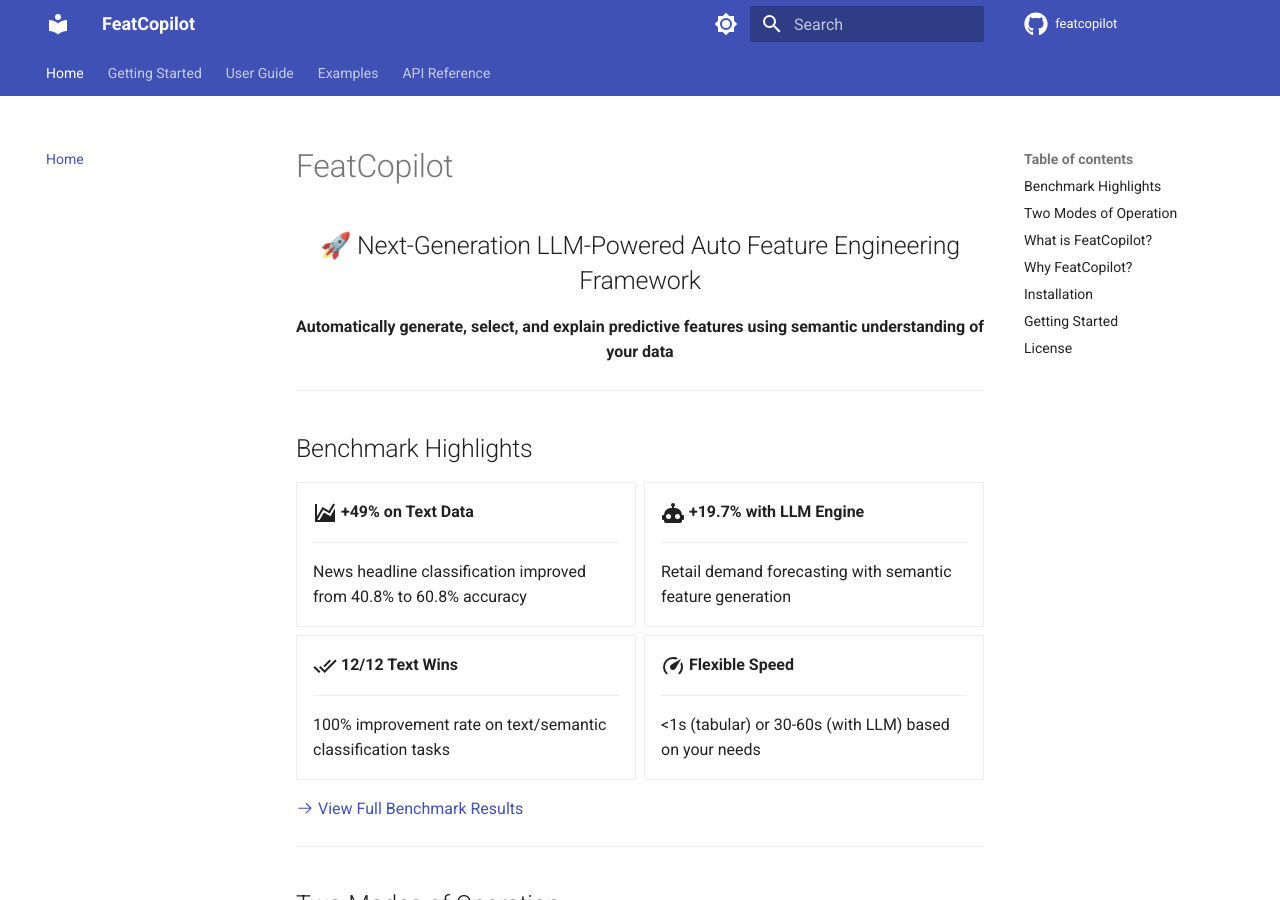
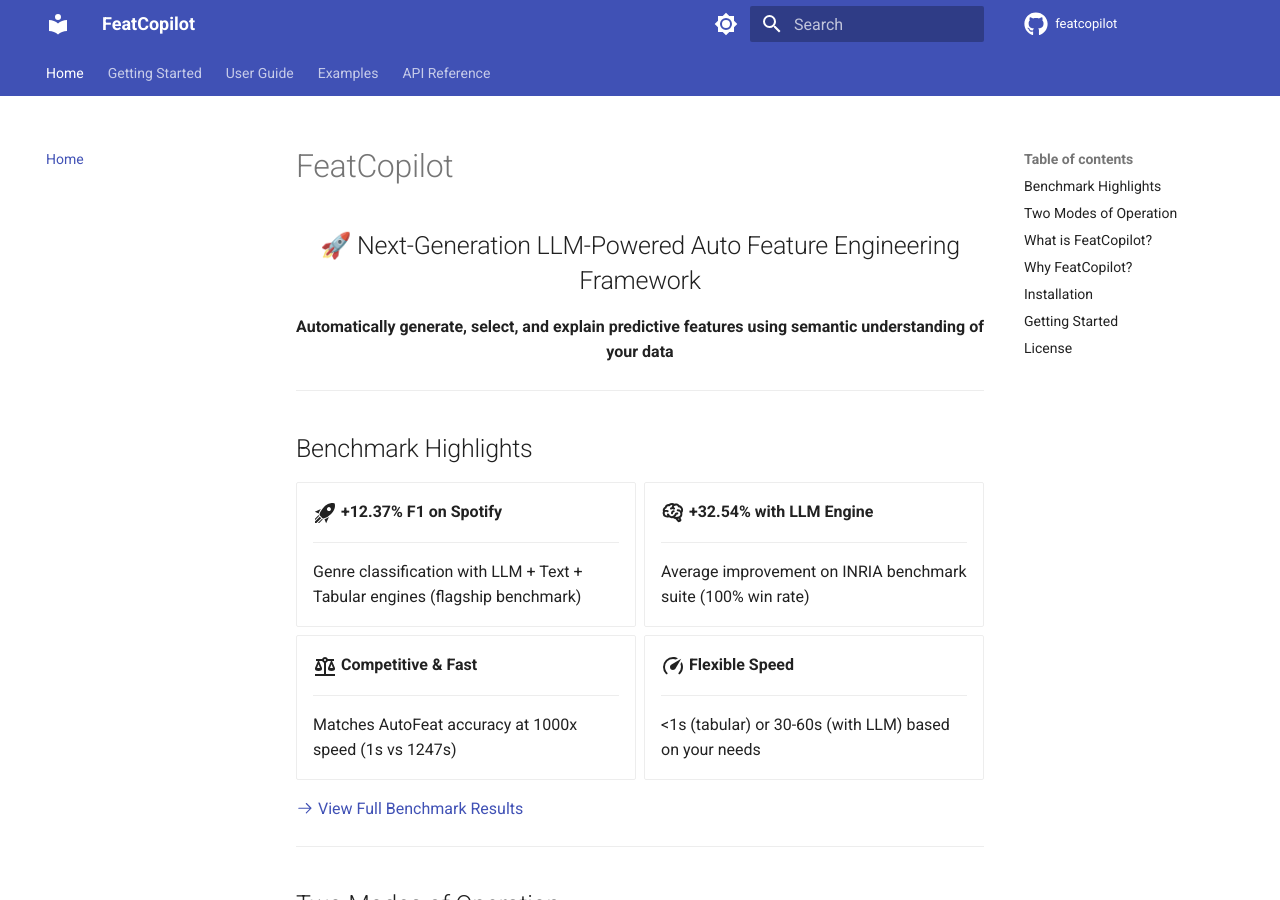
Before and after one commit to thinkall/featcopilot, an MkDocs documentation site: the page built from docs/index.md, in a window 1280 px wide and 900 px high. Built offline with MkDocs 1.6.1 and Material for MkDocs 9.7.7, drawn with Linux system fonts in a browser that asks for light colours; comment, search, counter and statistics services are not loaded.

Commit message:
docs: update benchmark highlights in index and README
- Update docs/index.md with Spotify flagship result (+12.37%)
- Update README.md with new benchmark summary tables
- Highlight INRIA results (+32.54% with LLM, +9.20% tabular only)
- Add tool comparison showing 1000x speed advantage over AutoFeat

```diff
--- a/docs/index.md
+++ b/docs/index.md
@@ -11,23 +11,23 @@
 
 <div class="grid cards" markdown>
 
--   :material-chart-areaspline:{ .lg .middle } __+49% on Text Data__
+-   :material-rocket-launch:{ .lg .middle } __+12.37% F1 on Spotify__
 
     ---
 
-    News headline classification improved from 40.8% to 60.8% accuracy
+    Genre classification with LLM + Text + Tabular engines (flagship benchmark)
 
--   :material-robot:{ .lg .middle } __+19.7% with LLM Engine__
+-   :material-brain:{ .lg .middle } __+32.54% with LLM Engine__
 
     ---
 
-    Retail demand forecasting with semantic feature generation
+    Average improvement on INRIA benchmark suite (100% win rate)
 
--   :material-check-all:{ .lg .middle } __12/12 Text Wins__
+-   :material-scale-balance:{ .lg .middle } __Competitive & Fast__
 
     ---
 
-    100% improvement rate on text/semantic classification tasks
+    Matches AutoFeat accuracy at 1000x speed (1s vs 1247s)
 
 -   :material-speedometer:{ .lg .middle } __Flexible Speed__
 
```
Also changed, not shown: README.md (+23 -16 lines).
